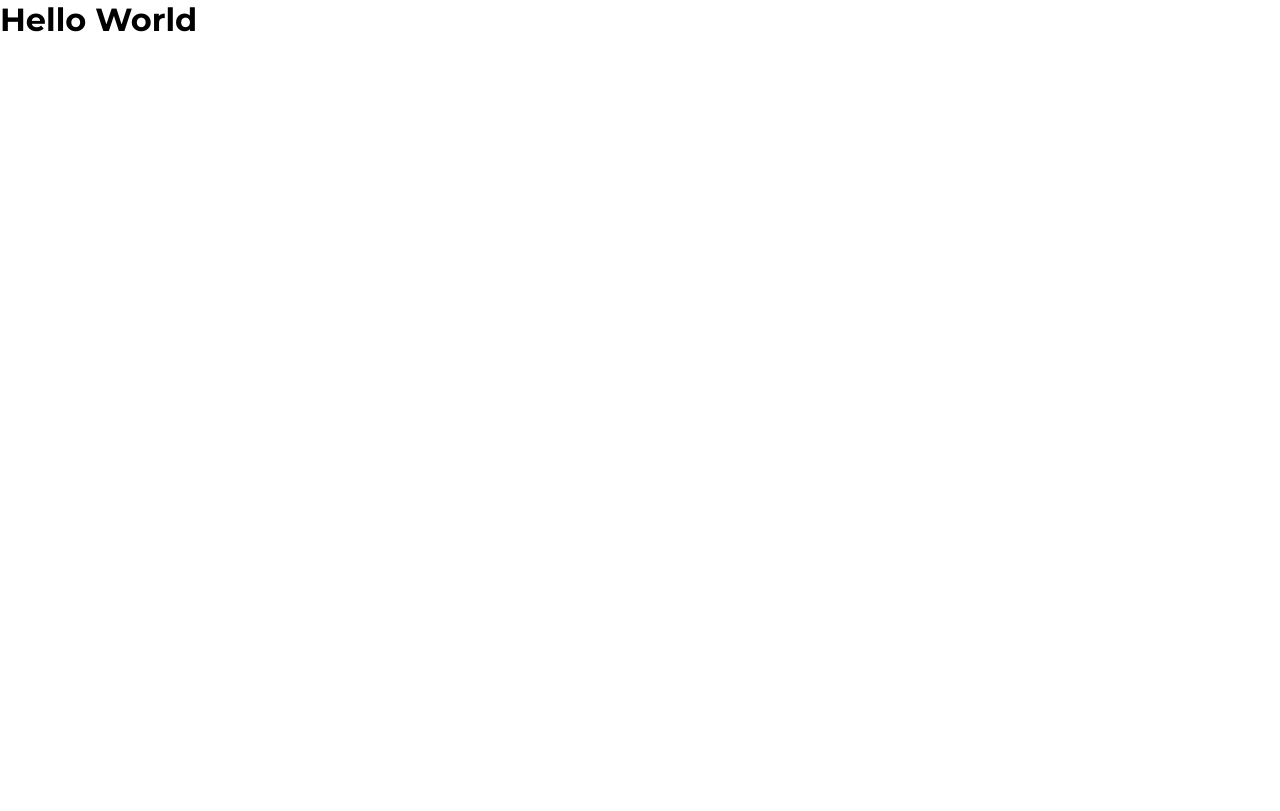
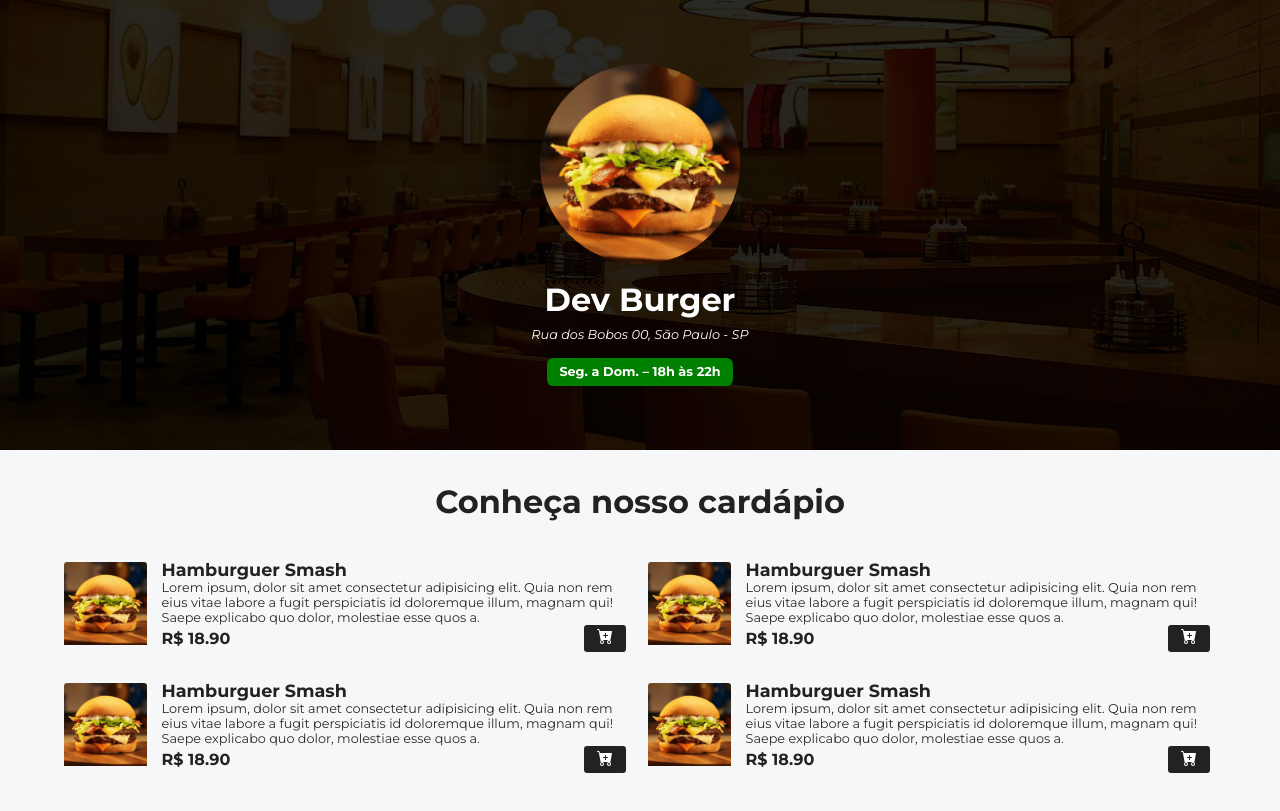
Before and after one commit to FellipeCastro/dev-burger, a React (Vite) app: page / in a window 1280 px wide. Built offline with nearby package versions, Linux system fonts and the light colour scheme.

Commit message:
Header e primeira parte do menu finalizados

```diff
--- a/package.json
+++ b/package.json
@@ -11,7 +11,8 @@
   },
   "dependencies": {
     "react": "^18.3.1",
-    "react-dom": "^18.3.1"
+    "react-dom": "^18.3.1",
+    "react-icons": "^5.4.0"
   },
   "devDependencies": {
     "@eslint/js": "^9.17.0",
--- a/src/App.jsx
+++ b/src/App.jsx
@@ -1,9 +1,13 @@
-function App() {
+import Header from "./components/Header/Header";
+import Menu from "./components/Menu/Menu";
+
+const App = () => {
   return (
     <>
-      <h1>Hello World</h1>
+      <Header />
+      <Menu />
     </>
   )
 }
 
-export default App
+export default App;
--- /dev/null
+++ b/src/components/Header/Header.jsx
@@ -0,0 +1,16 @@
+import logo from "../../assets/hamb-1.png";
+
+import styles from "./Header.module.css";
+
+const Header = () => {
+    return (
+        <header className={styles.header}>
+            <img src={logo} alt="Logo" />
+            <h1>Dev Burger</h1>
+            <span className={styles.address}>Rua dos Bobos 00, São Paulo - SP</span>
+            <span className={styles.businessHours}>Seg. a Dom. – 18h às 22h</span>
+        </header>
+    );
+};
+
+export default Header;
--- /dev/null
+++ b/src/components/Header/Header.module.css
@@ -0,0 +1,36 @@
+.header {
+    padding: 4rem;
+    display: grid;
+    place-items: center;
+    background-image: linear-gradient(rgba(0, 0, 0, 0.1), rgba(0, 0, 0, 0.2)), url("../../assets/bg.png");
+    background-size: cover;
+    background-position: center;
+    color: white;
+}
+
+.header img {
+    width: 200px;
+    height: 200px;
+    object-fit: cover;
+    border-radius: 50%;
+    margin-bottom: 1rem;
+}
+
+.header h1 {
+    font-size: 2rem;
+    margin-bottom: 0.5rem;
+}
+
+.address {
+    font-size: 0.8rem;
+    font-style: italic;
+    margin-bottom: 1rem;
+}
+
+.businessHours {
+    padding: 0.4rem 0.8rem;
+    background-color: green;
+    border-radius: 0.4rem;
+    font-weight: bold;
+    font-size: 0.8rem;
+}
--- /dev/null
+++ b/src/components/Menu/Menu.jsx
@@ -0,0 +1,97 @@
+import logo from "../../assets/hamb-1.png";
+
+import { BsFillCartPlusFill, BsFillCartDashFill } from "react-icons/bs";
+
+import styles from "./Menu.module.css";
+
+const Menu = () => {
+    return (
+        <section className={styles.menuContainer}>
+            <h1>Conheça nosso cardápio</h1>
+            <div className={styles.cardsContainer}>
+                <div className={styles.card}>
+                    <div className={styles.img}>
+                        <img src={logo} alt="Item" />
+                    </div>
+                    <div className={styles.textContainer}>
+                        <h3>Hamburguer Smash</h3>
+                        <p>
+                            Lorem ipsum, dolor sit amet consectetur adipisicing
+                            elit. Quia non rem eius vitae labore a fugit
+                            perspiciatis id doloremque illum, magnam qui! Saepe
+                            explicabo quo dolor, molestiae esse quos a.
+                        </p>
+                        <div className={styles.flexContainer}>
+                            <strong>R$ 18.90</strong>
+                            <button>
+                                <BsFillCartPlusFill />
+                            </button>
+                        </div>
+                    </div>
+                </div>
+                <div className={styles.card}>
+                    <div className={styles.img}>
+                        <img src={logo} alt="Item" />
+                    </div>
+                    <div className={styles.textContainer}>
+                        <h3>Hamburguer Smash</h3>
+                        <p>
+                            Lorem ipsum, dolor sit amet consectetur adipisicing
+                            elit. Quia non rem eius vitae labore a fugit
+                            perspiciatis id doloremque illum, magnam qui! Saepe
+                            explicabo quo dolor, molestiae esse quos a.
+                        </p>
+                        <div className={styles.flexContainer}>
+                            <strong>R$ 18.90</strong>
+                            <button>
+                                <BsFillCartPlusFill />
+                            </button>
+                        </div>
+                    </div>
+                </div>
+                <div className={styles.card}>
+                    <div className={styles.img}>
+                        <img src={logo} alt="Item" />
+                    </div>
+                    <div className={styles.textContainer}>
+                        <h3>Hamburguer Smash</h3>
+                        <p>
+                            Lorem ipsum, dolor sit amet consectetur adipisicing
+                            elit. Quia non rem eius vitae labore a fugit
+                            perspiciatis id doloremque illum, magnam qui! Saepe
+                            explicabo quo dolor, molestiae esse quos a.
+                        </p>
+                        <div className={styles.flexContainer}>
+                            <strong>R$ 18.90</strong>
+                            <button>
+                                <BsFillCartPlusFill />
+                            </button>
+                        </div>
+                    </div>
+                </div>
+                <div className={styles.card}>
+                    <div className={styles.img}>
+                        <img src={logo} alt="Item" />
+                    </div>
+                    <div className={styles.textContainer}>
+                        <h3>Hamburguer Smash</h3>
+                        <p>
+                            Lorem ipsum, dolor sit amet consectetur adipisicing
+                            elit. Quia non rem eius vitae labore a fugit
+                            perspiciatis id doloremque illum, magnam qui! Saepe
+                            explicabo quo dolor, molestiae esse quos a.
+                        </p>
+                        <div className={styles.flexContainer}>
+                            <strong>R$ 18.90</strong>
+                            <button>
+                                <BsFillCartPlusFill />
+                            </button>
+                        </div>
+                    </div>
+                </div>
+            </div>
+        </section>
+    );
+};
+
+export default Menu;
--- /dev/null
+++ b/src/components/Menu/Menu.module.css
@@ -0,0 +1,85 @@
+.menuContainer {
+    width: 100%;
+    padding: 2rem 5%;
+}
+
+.menuContainer h1 {
+    text-align: center;
+    font-size: 2rem;
+    margin-bottom: 2rem;
+    color: #222;
+}
+
+.cardsContainer {
+    display: grid;
+    gap: 1rem;
+    grid-template-columns: repeat(2, 1fr);
+}
+
+.card {
+    width: 100%;
+    display: flex;
+    align-items: center;
+    justify-content: space-between;
+    gap: 0.5rem;
+}
+
+.img {
+    width: 220px;
+    border-radius: 0.2rem;
+    overflow: hidden;
+}
+
+.img img {
+    width: 100%;
+    transition: 0.5s;
+}
+
+.img:hover img {
+    transform: scale(1.1);
+}
+
+.textContainer {
+    height: 100%;
+    padding: 0.4rem;
+    display: flex;
+    flex-direction: column;
+    justify-content: space-between;
+}
+
+.textContainer h3 {
+    font-size: 1.1rem;
+    color: #222;
+}
+
+.textContainer p {
+    font-size: 0.8rem;
+    color: #2A2A2A;
+}
+
+.flexContainer {
+    width: 100%;
+    display: flex;
+    align-items: center;
+    justify-content: space-between;
+}
+
+.flexContainer strong {
+    font-size: 1rem;
+    color: #222;
+}
+
+.flexContainer button {
+    padding: 0.2rem 0.8rem;
+    background-color: #222;
+    color: white;
+    border: none;
+    border-radius: 0.2rem;
+    font-size: 1rem;
+    cursor: pointer;
+    transition: 0.2s;
+
+    &:hover {
+        background-color: #666;
+    }
+}
--- a/src/index.css
+++ b/src/index.css
@@ -6,3 +6,8 @@
   box-sizing: border-box;
   font-family: "Montserrat", serif;
 }
+
+html, body {
+  background-color: #F6F7F8;
+  font-size: 16px;
+}
```
Also changed, not shown: 1 other file (tests, documents, lock files or other folders).
